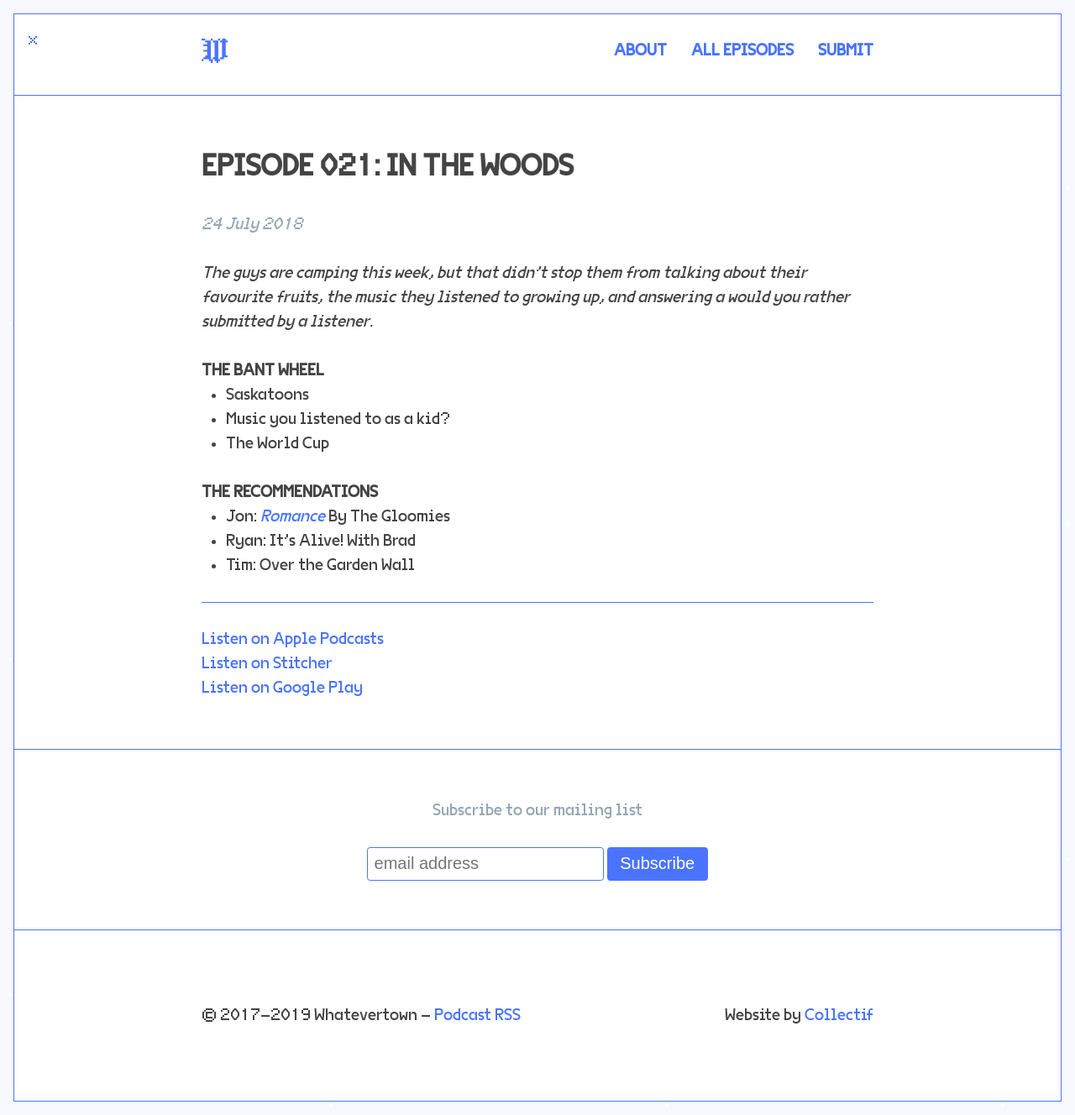
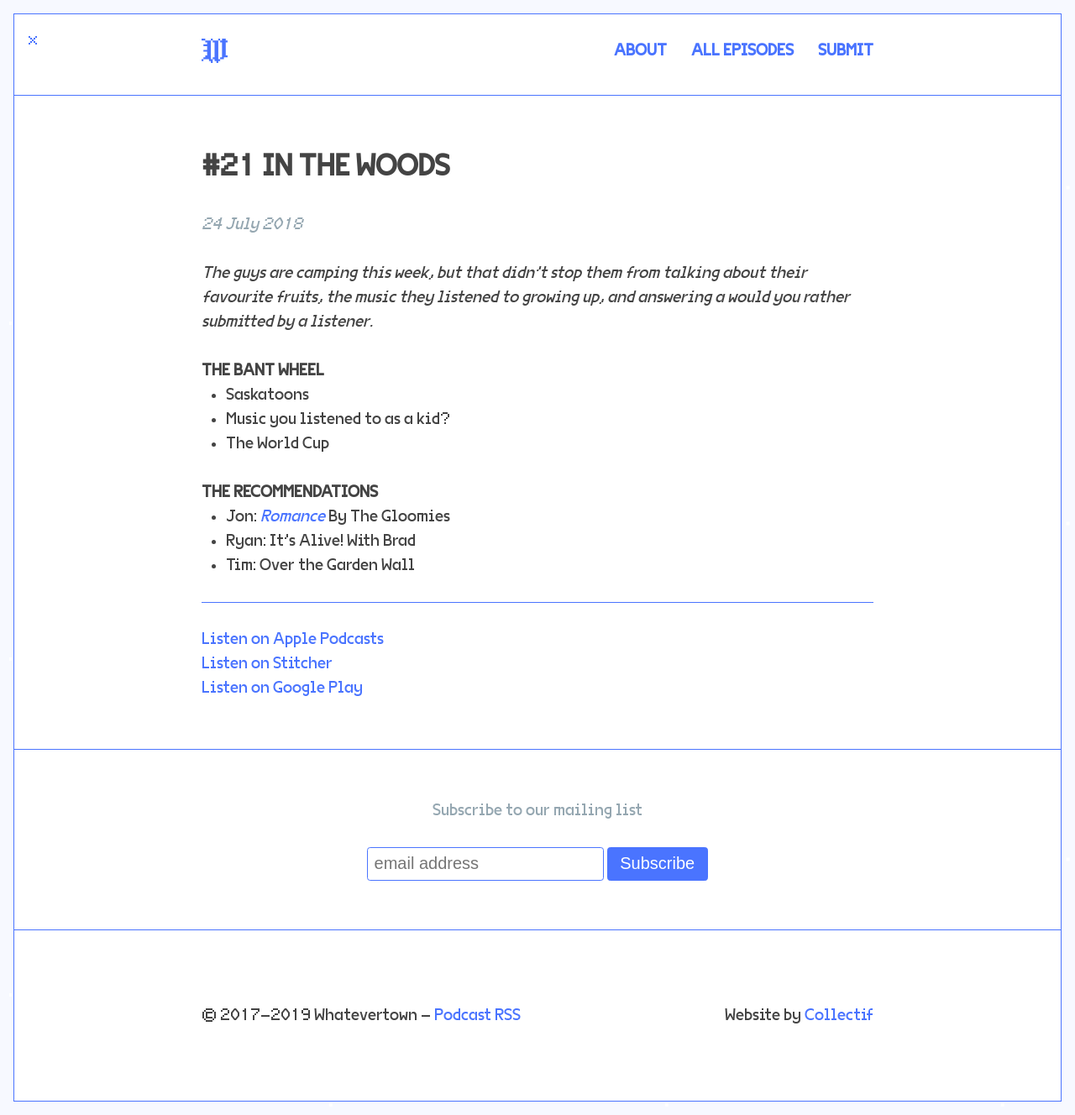
Before and after one commit to jondueck/whatevertown, a Jekyll site: the page built from _posts/episode/2018-07-24-21.markdown, in a window 1280 px wide. Shown: the whole page at 84% size. Built offline with Jekyll 4.4.1, drawn with Linux system fonts in a browser that asks for light colours; some web fonts are replaced; our own code applies the rules of GitHub Pages for plain Markdown files; comment, search, counter and statistics services are not loaded.

Commit message:
Updated 21

```diff
--- a/_posts/episode/2018-07-24-21.markdown
+++ b/_posts/episode/2018-07-24-21.markdown
@@ -1,5 +1,5 @@
 ---
-title: 'Episode 021: In The Woods'
+title: "#21 In The Woods"
 date: 2018-07-24 21:27:00 -05:00
 permalink: "/episode/21/"
 author: Whatevertown
```
